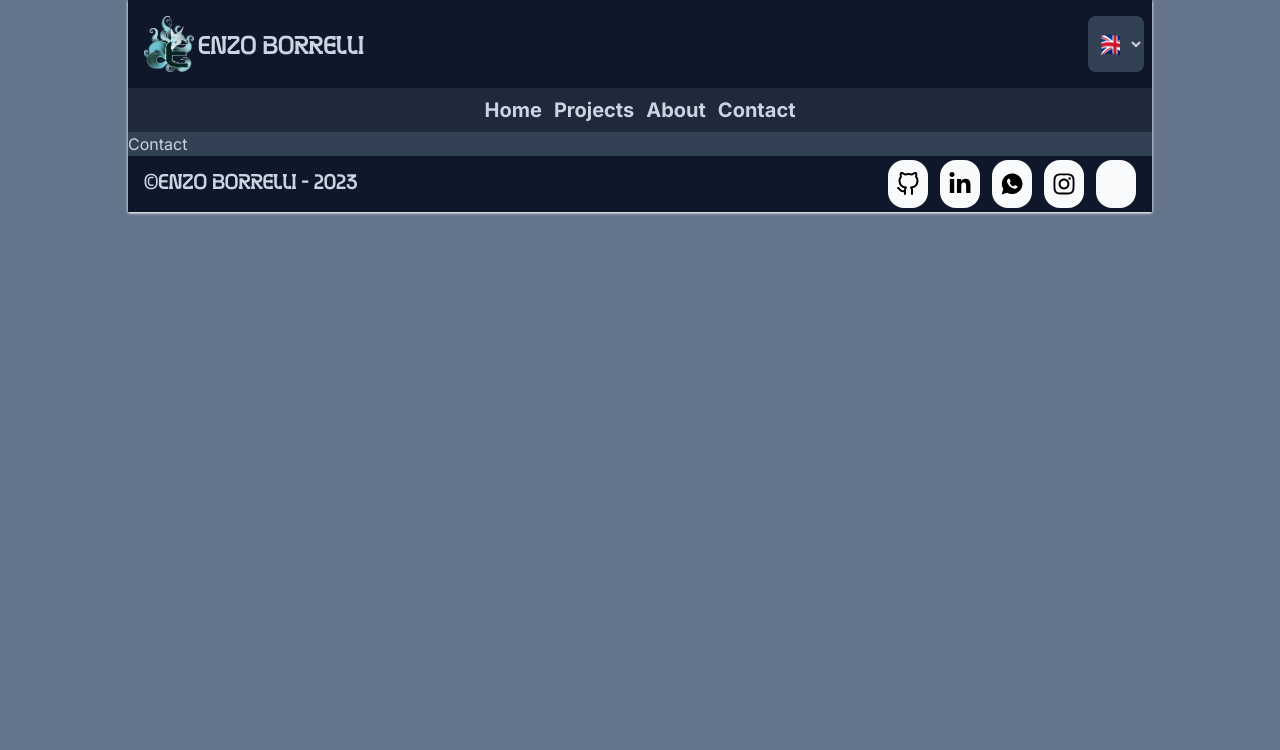
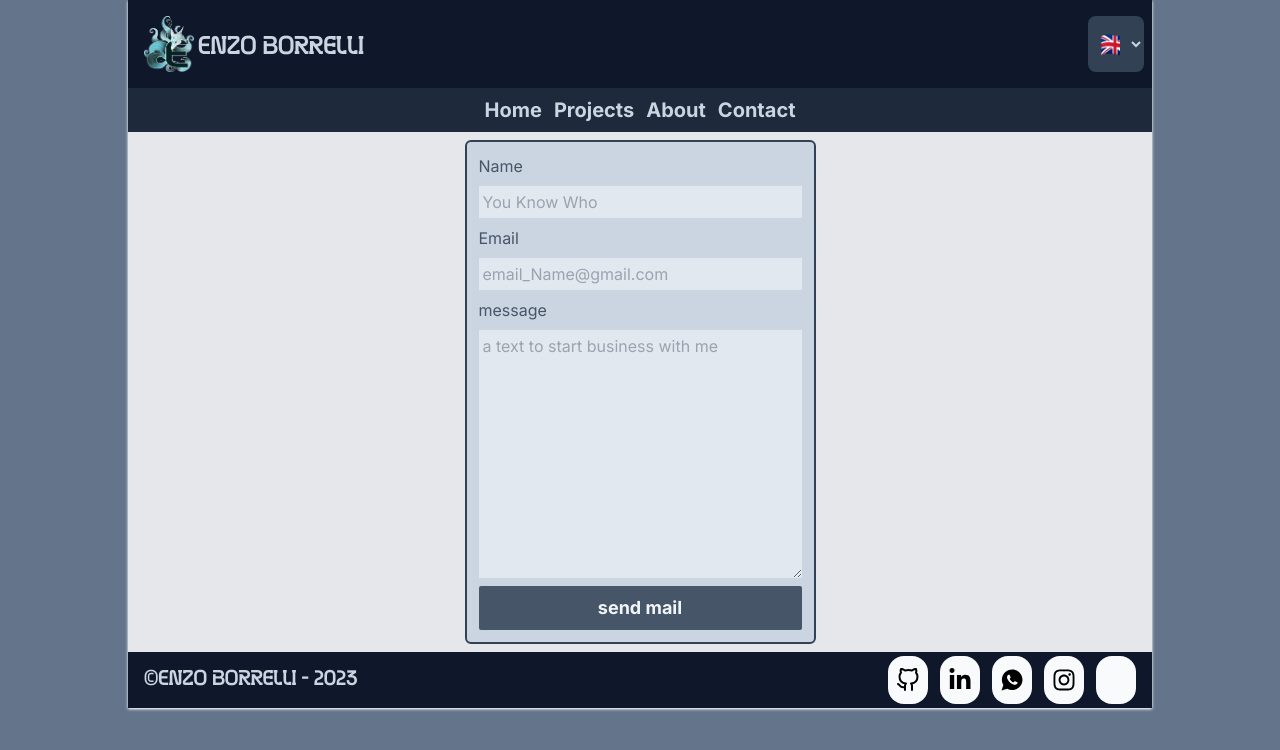
Before and after one commit to EnzoBorrelli/EnzoBorrelli_Web, a Next.js app: page /frontend/contact in a window 1280 px wide. Shown: the top 750 px of the page. Built offline with nearby package versions, Linux system fonts and the light colour scheme; some icons are missing.

Commit message:
feat: contact Form with resend

```diff
--- a/src/app/frontend/contact/page.tsx
+++ b/src/app/frontend/contact/page.tsx
@@ -1,7 +1,11 @@
-import React from 'react'
+import { mainStyle } from "@/components/frontend/home/stylesConst";
+import Form from "@/components/sendEmail/Form";
+import React from "react";
 
 export default function Contact() {
   return (
-    <div>Contact</div>
-  )
+    <main className={mainStyle}>
+      <Form />
+    </main>
+  );
 }
--- a/src/app/layout.tsx
+++ b/src/app/layout.tsx
@@ -3,7 +3,6 @@ import { Inter } from "next/font/google";
 import "./globals.css";
 import Header from "./Header/Header";
 import Footer from "./Footer/Footer";
-import { useContext } from "react";
 import { LanguageProvider } from "@/providers/LanguageContext";
 
 const inter = Inter({ subsets: ["latin"] });
--- /dev/null
+++ b/src/components/sendEmail/Form.tsx
@@ -0,0 +1,118 @@
+"use client";
+
+import useLang from "@/languages/useLang";
+import send from "./sendAction";
+import { useEffect, useState } from "react";
+import { motion } from "framer-motion";
+import { TiTick } from "react-icons/ti";
+import { MdError } from "react-icons/md";
+
+const btnVariants = {
+  initial: {
+    opacity: 0,
+    width: "0%",
+  },
+  animate: {
+    opacity: 1,
+    width: "100%",
+    transition: {
+      duration: 1,
+    },
+  },
+};
+const iconVariants = {
+  initial: {
+    opacity: 0,
+  },
+  animate: {
+    opacity: 1,
+    transition: {
+      delay: 1.2,
+    },
+  },
+};
+
+export default function Form() {
+  const [isBtnPressed, setIsBtnPressed] = useState(false);
+  const [nameVal, setNameVal] = useState("");
+  const [mailVal, setMailVal] = useState("");
+  const [textVal, setTextVal] = useState("");
+  const [isFormFilled, setIsFormFilled] = useState(false);
+
+  useEffect(() => {
+    if (nameVal.length < 1 || mailVal.length < 6 || textVal.length < 1) {
+      setIsFormFilled(false);
+    } else {
+      setIsFormFilled(true);
+    }
+  });
+
+  const text = useLang();
+  if (!text) return <></>;
+  return (
+    <form
+      action={send}
+      className="flex flex-col bg-slate-300 p-3 rounded-md border-2 border-slate-700 gap-2"
+    >
+      <label htmlFor="name">{text.contactName}</label>
+      <input
+        className="p-1 bg-slate-200"
+        type="text"
+        placeholder={text.namePlaceHolder}
+        id="name"
+        name="name"
+        onChange={(e) => setNameVal(e.target.value)}
+        required
+      />
+      <label htmlFor="email">Email</label>
+      <input
+        className="p-1 bg-slate-200"
+        type="email"
+        placeholder={text.mailPlaceholder}
+        id="email"
+        name="email"
+        onChange={(e) => setMailVal(e.target.value)}
+        required
+      />
+      <label htmlFor="message">{text.message}</label>
+      <textarea
+        className="p-1 bg-slate-200"
+        name="message"
+        placeholder={text.msgPlaceHolder}
+        id="message"
+        onChange={(e) => setTextVal(e.target.value)}
+        cols={30}
+        rows={10}
+        required
+      ></textarea>
+      <button
+        onClick={() => setIsBtnPressed(true)}
+        onMouseLeave={() => setIsBtnPressed(false)}
+        type="submit"
+        className="relative bg-slate-600 text-slate-100 p-2 text-lg font-bold rounded-sm"
+      >
+        <motion.span
+          variants={btnVariants}
+          initial="initial"
+          animate={isBtnPressed ? "animate" : "initial"}
+          className={`absolute left-0 top-0 ${
+            isFormFilled
+              ? "bg-teal-500 text-teal-500"
+              : "bg-red-500 text-red-500"
+          } h-full p-2`}
+        >
+          .
+        </motion.span>
+        <motion.span
+          variants={iconVariants}
+          initial="initial"
+          animate={isBtnPressed ? "animate" : "initial"}
+          className="absolute top-0 left-0 text-4xl h-full w-full flex items-center justify-center"
+        >
+          {isFormFilled ? <TiTick /> : <MdError />}
+        </motion.span>
+        {text.sendBtn}
+      </button>
+    </form>
+  );
+}
--- /dev/null
+++ b/src/components/sendEmail/sendAction.ts
@@ -0,0 +1,19 @@
+"use server";
+import { Resend } from "resend";
+
+export default async function send(formData: FormData) {
+  const name = formData.get("name") as string;
+  const email = formData.get("email") as string;
+  const message = formData.get("message") as string;
+
+  const resend = new Resend(process.env.RESEND_API_KEY);
+
+  const { data } = await resend.emails.send({
+    from: "contact@enzoborrelli.com.ar",
+    to: "enzoborrelli_official@outlook.com",
+    subject: `from ${name} | email: ${email}`,
+    html: message,
+  });
+
+  console.log(data);
+}
--- a/src/languages/en.json
+++ b/src/languages/en.json
@@ -6,5 +6,11 @@
   "frontTools":"dev tools i use",
   "recentProjects":"recent projects",
   "showMore":"Show More",
-  "showLess":"Show Less"
+  "showLess":"Show Less",
+  "contactName": "Name",
+  "namePlaceHolder": "You Know Who",
+  "mailPlaceholder":"email_Name@gmail.com",
+  "message":"message",
+  "msgPlaceHolder":"a text to start business with me",
+  "sendBtn":"send mail"
 }
--- a/src/languages/es.json
+++ b/src/languages/es.json
@@ -6,5 +6,11 @@
   "frontTools": "herramientas que uso",
   "recentProjects": "proyectos recientes",
   "showMore":"Mostrar Más",
-  "showLess":"Mostrar Menos"
+  "showLess":"Mostrar Menos",
+  "contactName": "nombre",
+  "namePlaceHolder": "Ya sabes quien",
+  "mailPlaceholder":"nombre_correo@gmail.com",
+  "message":"mensaje",
+  "msgPlaceHolder":"un texto para que empecemos negocios",
+  "sendBtn":"send mail"
 }
```
